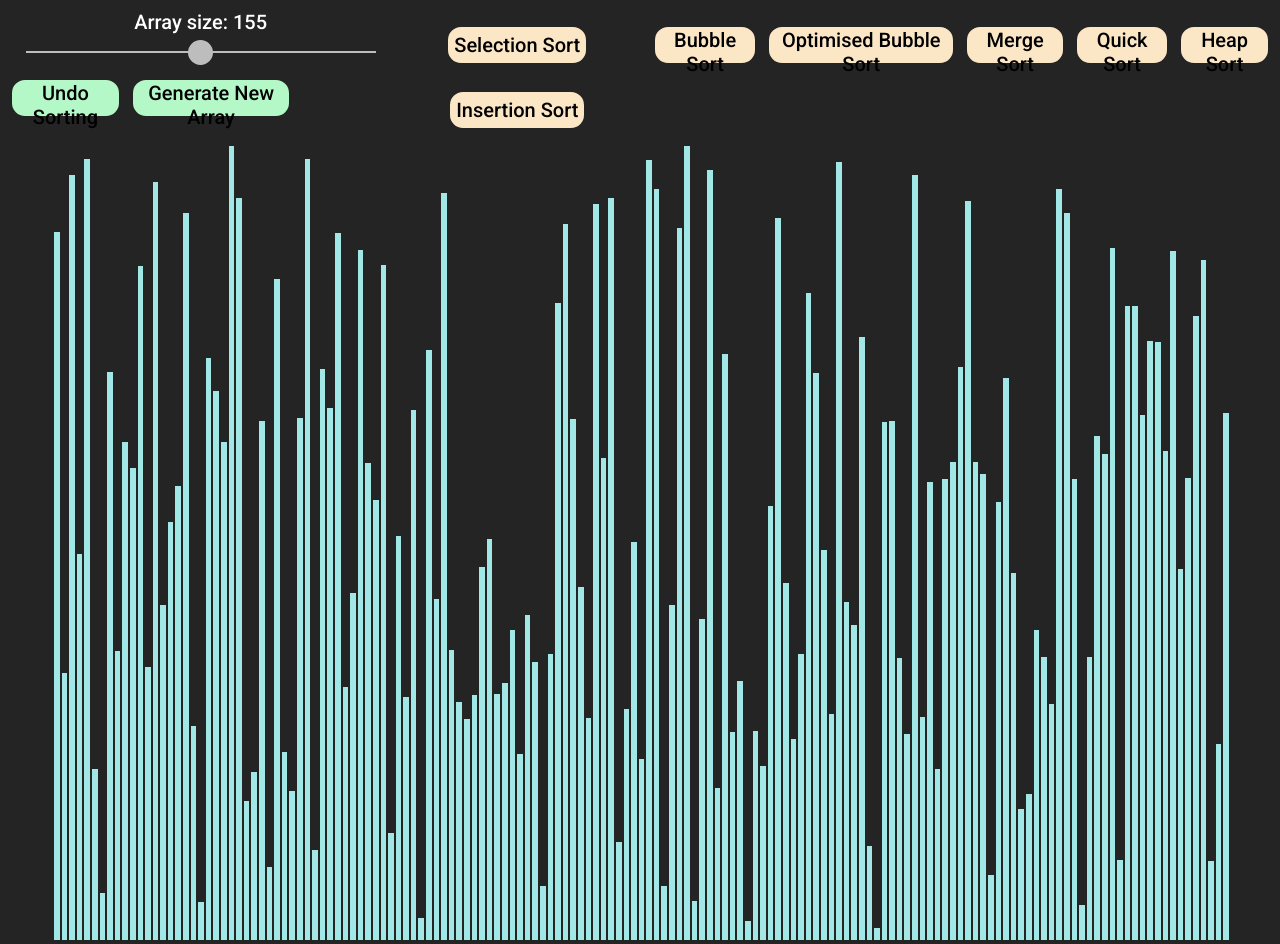
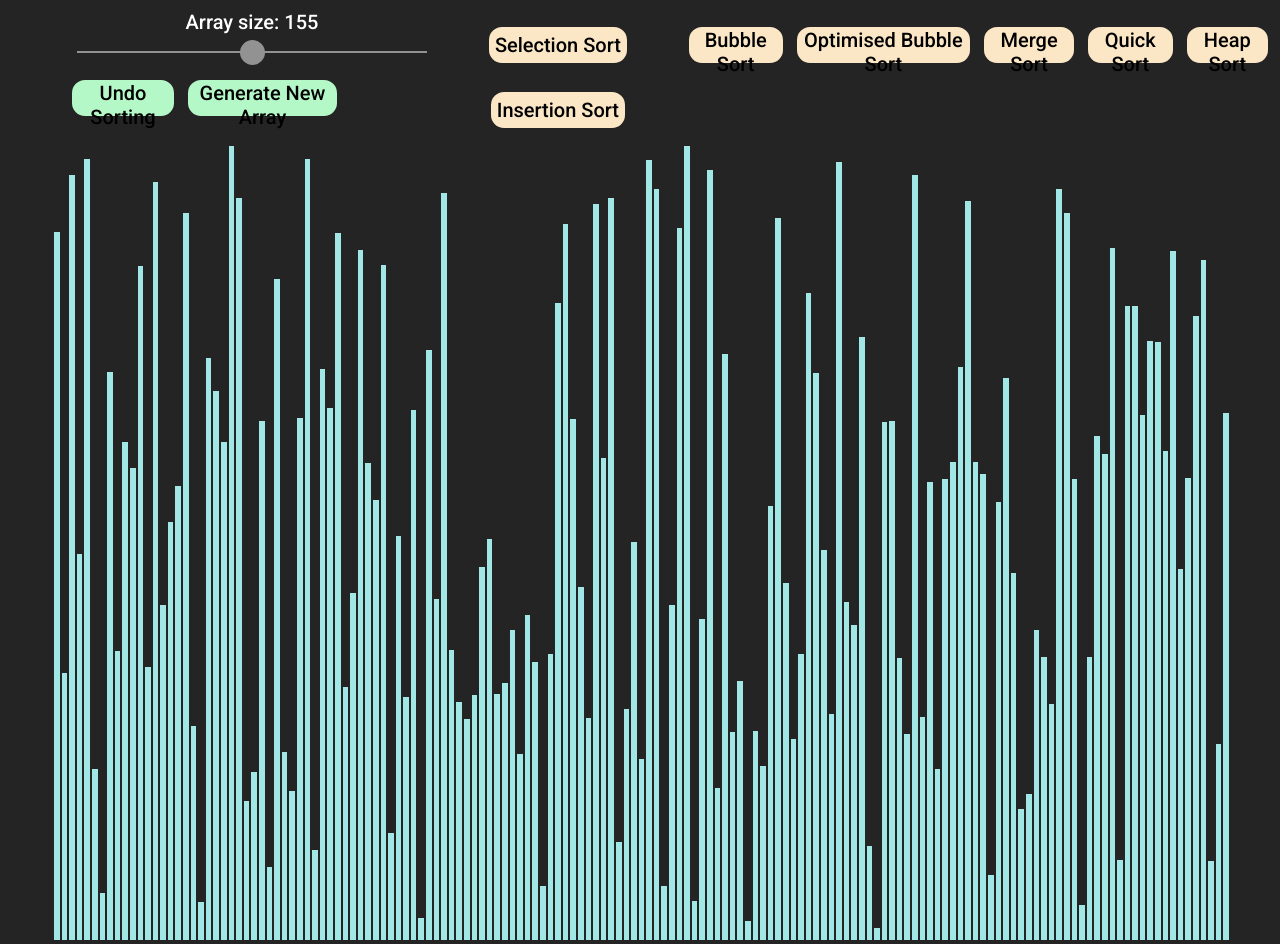
Before and after one commit to dinz0014/sorting-visualiser, a React (Create React App) app: page / in a window 1280 px wide. Built offline with nearby package versions, Linux system fonts and the light colour scheme.

Commit message:
Tuning the look and feel of the website

```diff
--- a/src/SortingVisualiser/SortingVisualiser.css
+++ b/src/SortingVisualiser/SortingVisualiser.css
@@ -35,7 +35,7 @@ button:disabled{
 }
 
 .array-controls{
-    margin-left: 10px;
+    padding-left: 20px;
 }
 
 p{
@@ -47,6 +47,7 @@ p{
     color: white;
     align-items: center;
     margin: 10px;
+    padding-left: 45px;
     background-color: var(--background-colour);
 }
 
@@ -59,7 +60,7 @@ p{
     align-self: center;
     border: none;
     outline: none;
-    opacity: 0.7;
+    opacity: 0.5;
     transition: all 0.5s ease-out;
   }
 
@@ -100,10 +101,11 @@ p{
 
 .arr-buttons{
     flex-grow: 1;
+    padding-left: 50px;
     display: inline-flex;
 }
 
-.size-slider input[type="range"]:hover{
+.size-slider input[type="range"]:hover:enabled{
     opacity: 1;
     transition: opacity 0.75s ease-out;
 }
@@ -171,5 +173,5 @@ p{
 .array-bar{
     margin : 0 1px;
     background-color: #A0E7E5;
-    transition: all 0.1s, background-color 0s;
+    transition: height 0.1s, background-color 0s;
 }
```
